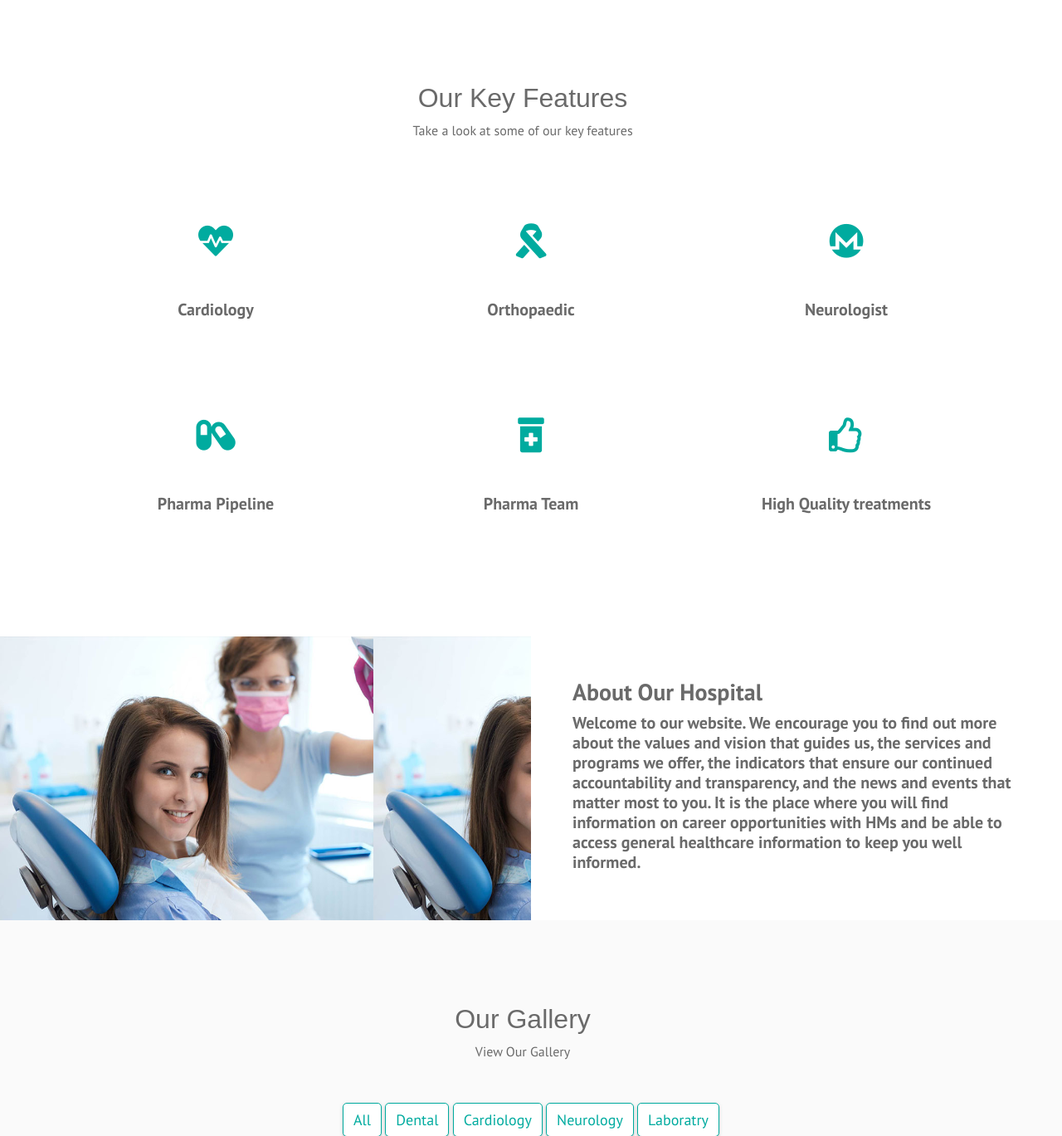
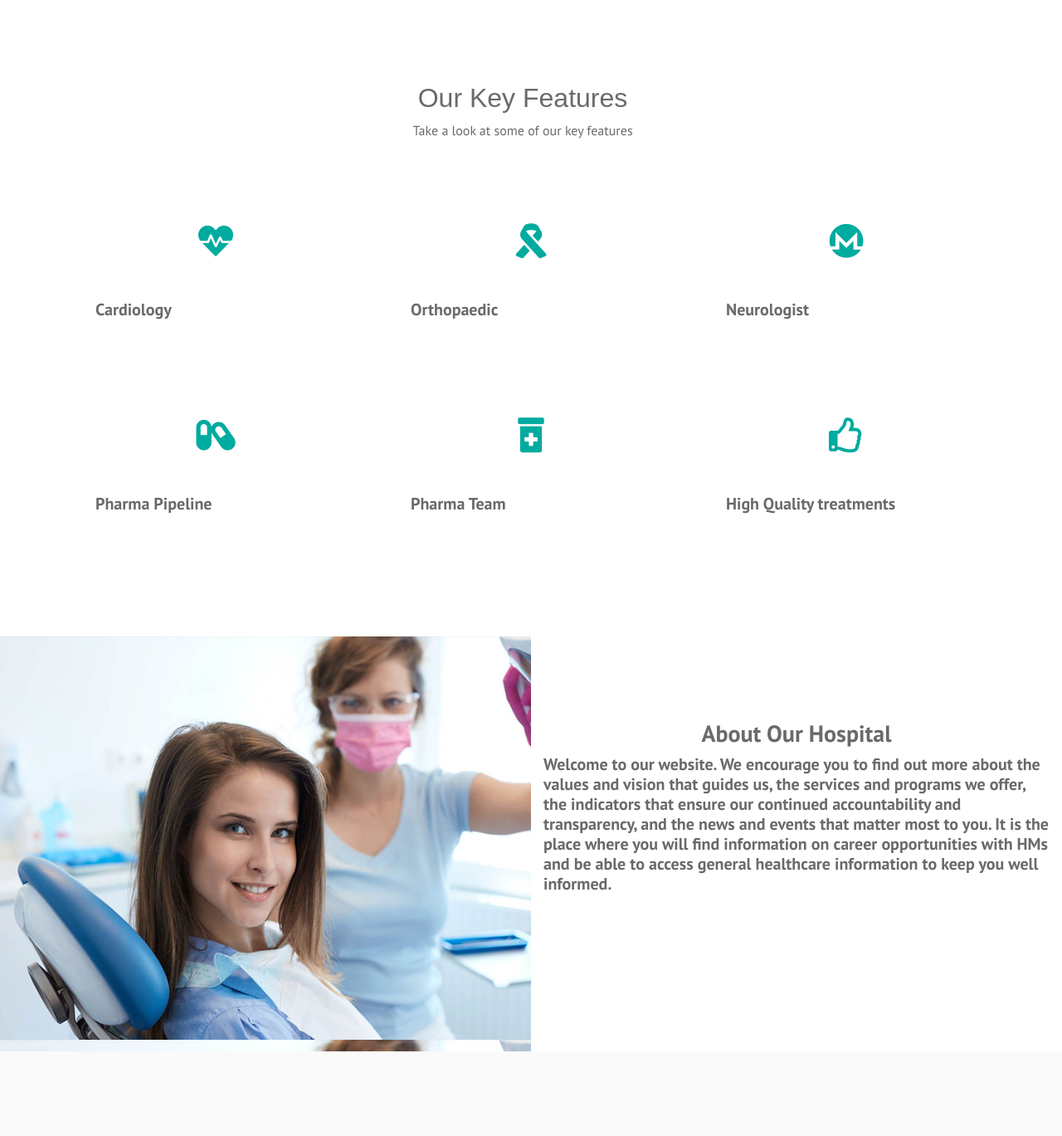
Before and after one commit to robinn4/Hospital-Management-System, a PHP site: page / in a window 1280 px wide. Shown: the part 1150-2519 px from the top of the page at 83% size. Run offline with PHP 8.4, Linux system fonts and the light colour scheme.

Commit message:
Update style.css

```diff
--- a/assets/css/style.css
+++ b/assets/css/style.css
@@ -1,10 +1,9 @@
 /* =======================================================================
-Template Name: Dil Hospital
+Template Name: Hospital
 Author:  SmartEye Adminpanel
-Author URI: www.smarteyeapps.com
+Author URI: https://robinn4.github.io/Hospital-Management-System/
 Version: 1.0
-coder name:Prabin Raja
-Description: This Template is created for web template
+coder name:Robin Derik
 ======================================================================= */
 /* ===================================== Import Less ================================== */
 @font-face {
@@ -18,7 +17,9 @@ Description: This Template is created for web template
   margin: 0px;
   padding: 0px;
   list-style: none; }
-
+html{
+  scroll-behavior: smooth;
+}
 img {
   max-width: 100%; }
 
@@ -418,10 +419,15 @@ header {
 /*====================================== About Us Style ====================================*/
 .about-us .image-bg {
   background-image: url(../images/why.jpg);
-  background-size: contain; }
+
+  background-size: contain;
+padding-top: 500px; }
 .about-us .abut-yoiu {
-  padding: 50px;
+text-align: center;
+ padding-top: 100px;
   background-color: #FFF; }
+h5{
+text-align: left;}
 
 /* ===================================== Gallery Style  ================================== */
 .gallery-filter {
```
